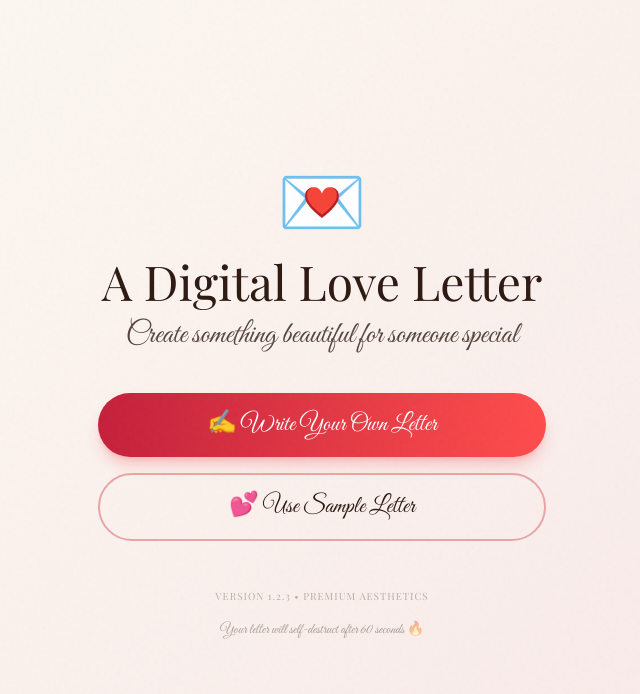
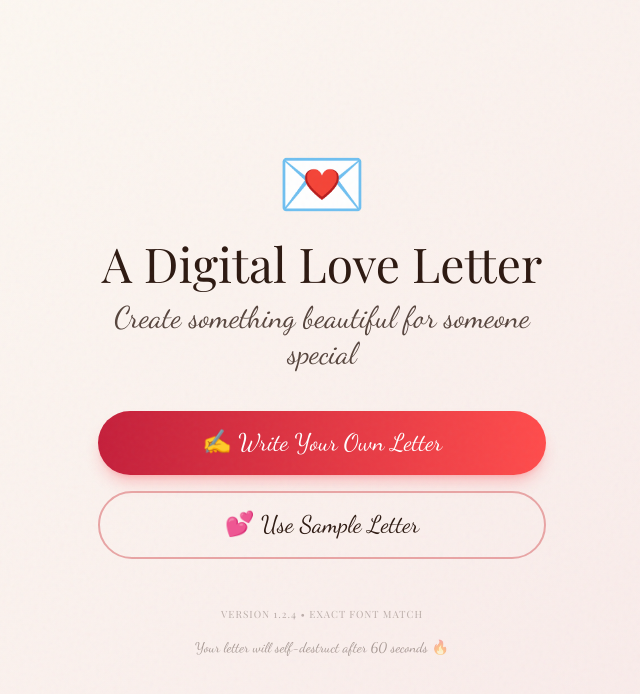
Before and after one commit to isabhiii/Valentine-letter, a Next.js app: page / in a window 1280 px wide. Shown: the top 694 px of the page, without its empty margins (318-958 px from the left). Built offline with nearby package versions, Linux system fonts and the light colour scheme; a web font is replaced by a local one.

Commit message:
Fix: Hard-sync with Screenshot Fonts (Dancing Script) - Version 1.2.4

```diff
--- a/src/app/globals.css
+++ b/src/app/globals.css
@@ -19,8 +19,7 @@
 :root {
   /* Connect to Next.js Font Variables set in layout.js */
   --serif: var(--font-serif), "Playfair Display", Georgia, serif;
-  --hand: var(--font-premium-script), "Great Vibes", cursive;
-  --script: var(--font-premium-script), "Great Vibes", cursive;
+  --hand: var(--font-handwritten), "Dancing Script", cursive;
 
   /* Gradients */
   --romantic-gradient: linear-gradient(135deg, #fdfaf3 0%, #f8e8e8 100%);
@@ -89,12 +88,11 @@ body {
 /* Typography Styles */
 .handwritten-text {
   font-family: var(--hand) !important;
-  font-size: clamp(2.8rem, 10vw, 3.5rem) !important;
-  line-height: 1.1 !important;
+  font-size: clamp(2.2rem, 8vw, 2.6rem) !important;
+  line-height: 1.4 !important;
   color: var(--color-ink-deep);
-  letter-spacing: 0.02em;
+  letter-spacing: 0.01em;
   font-weight: 500 !important;
-  text-shadow: 0.5px 0.5px 1px rgba(0, 0, 0, 0.03);
 }
 
 .recipient-text {
@@ -107,13 +105,9 @@ body {
 
 .signature-text {
   font-family: var(--hand) !important;
-  font-size: clamp(3rem, 11vw, 3.8rem) !important;
+  font-size: clamp(2.5rem, 9vw, 3.2rem) !important;
   font-weight: 600 !important;
   color: var(--color-ink-deep);
-}
-
-.premium-script {
-  font-family: var(--script) !important;
 }
 
 /* Scratch overlay effect */
--- a/src/app/layout.js
+++ b/src/app/layout.js
@@ -1,4 +1,4 @@
-import { Playfair_Display, Caveat, Great_Vibes } from 'next/font/google';
+import { Playfair_Display, Dancing_Script } from 'next/font/google';
 import "./globals.css";
 
 const playfair = Playfair_Display({
@@ -7,17 +7,10 @@ const playfair = Playfair_Display({
   variable: '--font-serif',
 });
 
-const caveat = Caveat({
+const dancingScript = Dancing_Script({
   subsets: ['latin'],
   display: 'swap',
   variable: '--font-handwritten',
-});
-
-const greatVibes = Great_Vibes({
-  weight: '400',
-  subsets: ['latin'],
-  display: 'swap',
-  variable: '--font-premium-script',
 });
 
 export const metadata = {
@@ -40,7 +33,7 @@ export const viewport = {
 
 export default function RootLayout({ children }) {
   return (
-    <html lang="en" className={`${playfair.variable} ${caveat.variable} ${greatVibes.variable}`}>
+    <html lang="en" className={`${playfair.variable} ${dancingScript.variable}`}>
       <body className="antialiased font-serif">
         {children}
       </body>
--- a/src/components/WelcomeScreen.jsx
+++ b/src/components/WelcomeScreen.jsx
@@ -89,7 +89,7 @@ export default function WelcomeScreen({ onWriteOwn, onUseDefault }) {
                     initial={{ opacity: 0 }}
                     animate={{ opacity: 0.3 }}
                 >
-                    Version 1.2.3 • Premium Aesthetics
+                    Version 1.2.4 • Exact Font Match
                 </motion.div>
 
                 {/* Footer note */}
```
